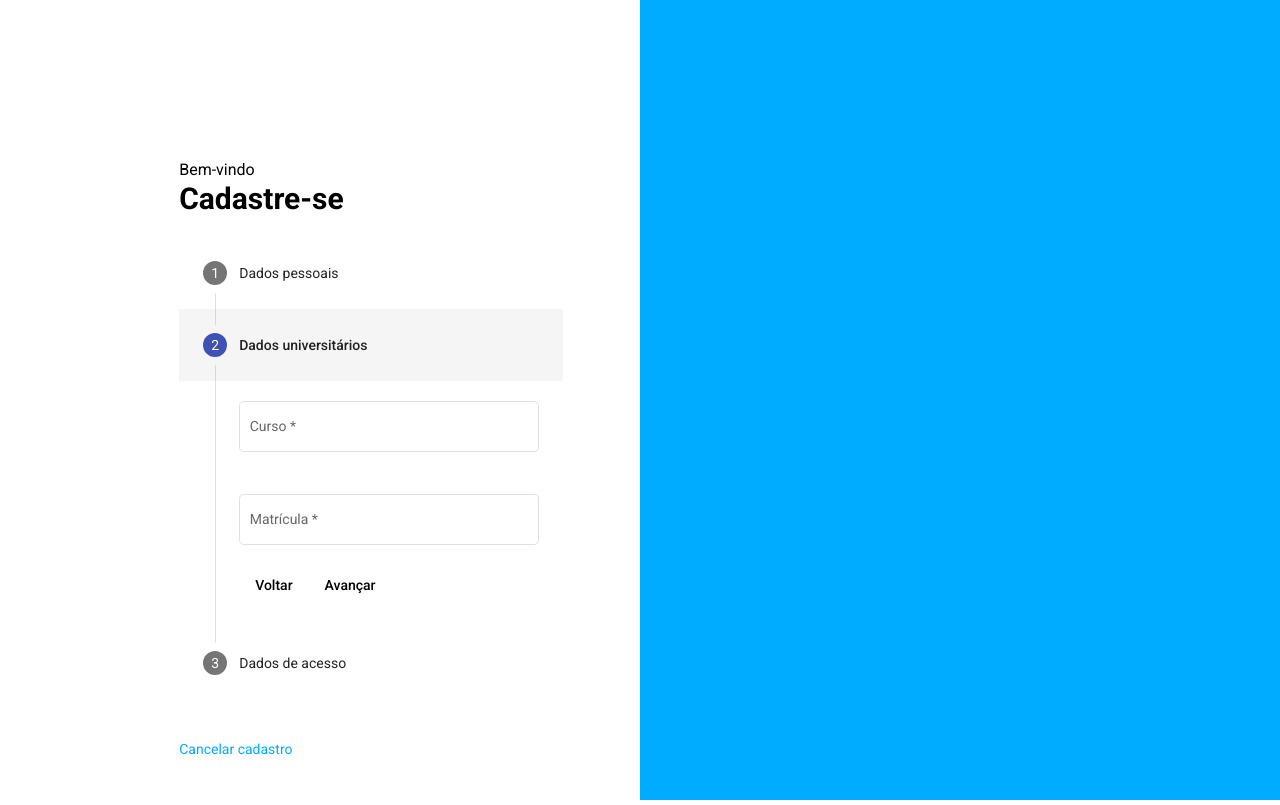
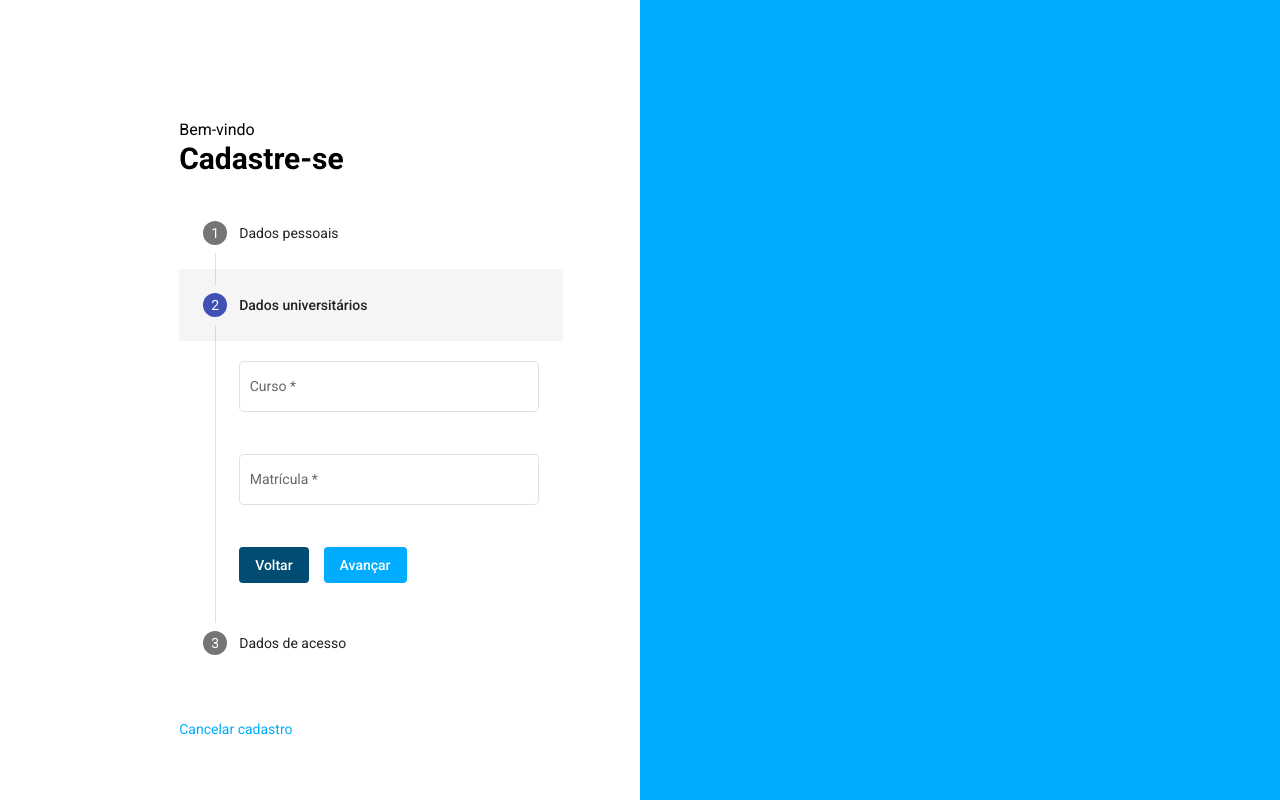
Before and after one commit to eduardo-n/back-rede-social-paper-tree, an Angular app in the folder frontend/: page /register in a window 1280 px wide. Both pictures are taken after typing "Sample", "Sample" into the empty fields and a click on the button "Avançar". Built offline with nearby package versions, Linux system fonts and the light colour scheme.

Commit message:
ajustes nos botoes do componente de cadastro

```diff
--- a/frontend/src/app/modules/logged-out/components/register/register.component.html
+++ b/frontend/src/app/modules/logged-out/components/register/register.component.html
@@ -22,7 +22,7 @@
               <mat-error error-messages [control]="cpf"></mat-error>
             </mat-form-field>
             <div>
-              <button mat-button matStepperNext>Avançar</button>
+              <button mat-button matStepperNext class="btn-step btn-next">Avançar</button>
             </div>
           </form>
         </mat-step>
@@ -47,8 +47,8 @@
               <input matInput formControlName="entryDate" placeholder="Data de ingresso" required>
             </mat-form-field> -->
             <div>
-              <button mat-button matStepperPrevious>Voltar</button>
-              <button mat-button matStepperNext>Avançar</button>
+              <button mat-button matStepperPrevious class="btn-step btn-previous">Voltar</button>
+              <button mat-button matStepperNext class="btn-step btn-next">Avançar</button>
             </div>
           </form>
         </mat-step>
--- a/frontend/src/app/modules/logged-out/components/register/register.component.scss
+++ b/frontend/src/app/modules/logged-out/components/register/register.component.scss
@@ -16,7 +16,7 @@
       width: auto;
       height: auto;
       left: 28%;
-      top: 20%;
+      top: 15%;
       position: absolute;
 
       .mat-stepper-vertical {
@@ -49,11 +49,26 @@
         }
       }
 
+      .btn-step{
+        color: white;
+        margin-top: 20px;
+
+        &.btn-previous{
+          background-color: #004c72;
+          margin-right: 15px;
+        }
+
+        &.btn-next{
+          background-color: #00ACFF;
+          margin-right: 15px;
+        }
+      }
+
       .btn-register{
         background-color: #00ACFF;
         width: 300px;
         height: 50px;
-        margin-bottom: 17px;
+        margin-top: 20px;
         color: white;
       }
 
```
